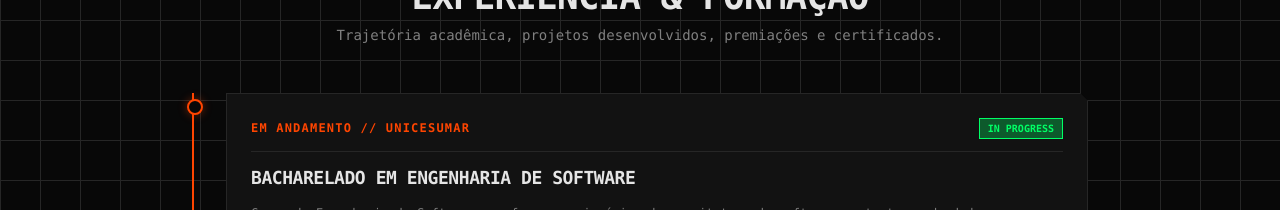
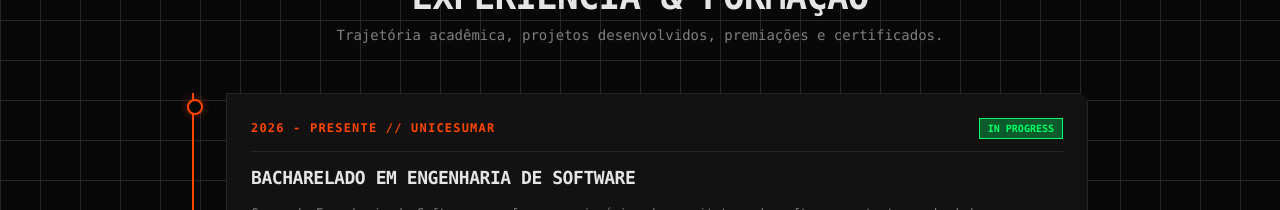
Before and after one commit to Lucas-Github-23/portfolio, a Next.js app: page / in a window 1280 px wide. Shown: the part 3220-3430 px from the top of the page. Built offline with nearby package versions, Linux system fonts and the light colour scheme.

Commit message:
chore(education): update software engineering degree timeline to 2026 - PRESENTE

```diff
--- a/src/components/MissionLogTimeline.tsx
+++ b/src/components/MissionLogTimeline.tsx
@@ -23,8 +23,8 @@ export function MissionLogTimeline() {
   const timelineData: TimelineItem[] = [
     {
       id: "LOG-CURRENT",
-      yearEn: "IN PROGRESS",
-      yearPt: "EM ANDAMENTO",
+      yearEn: "2026 - PRESENT",
+      yearPt: "2026 - PRESENTE",
       roleEn: "Software Engineering Degree",
       rolePt: "Bacharelado em Engenharia de Software",
       orgEn: "UNICESUMAR",
```
